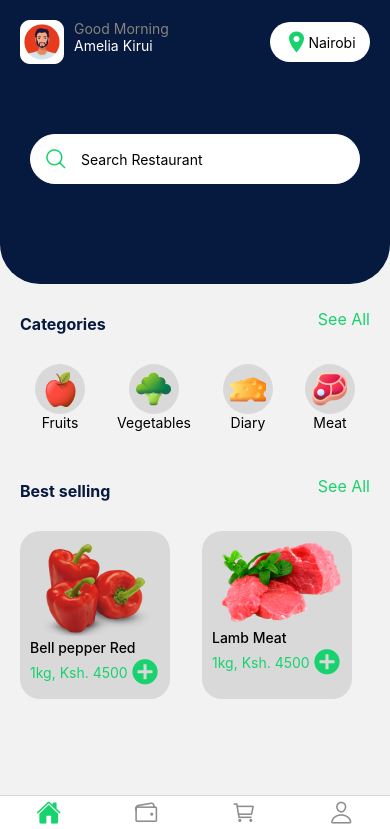
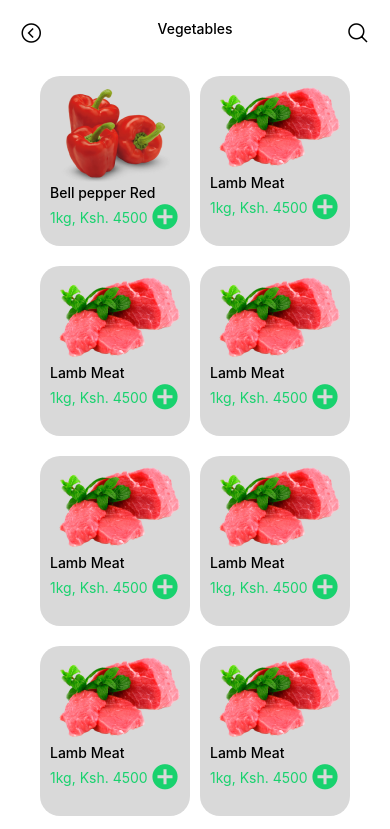
Before and after one commit to kikapu-DEV/KikapuApp, a React Native app: screen /categoryItems in a window 390 px wide. Shown: the top 829 px of the page. Built offline with nearby package versions, Linux system fonts and the light colour scheme.

Commit message:
Update: category list screen complete

```diff
--- a/App.js
+++ b/App.js
@@ -2,6 +2,7 @@ import { StatusBar } from "react-native";
 import { NavigationContainer } from "@react-navigation/native";
 import { createNativeStackNavigator } from "@react-navigation/native-stack";
 import {
+  CategoryItems,
   Login,
   Main,
   Onboarding,
@@ -123,6 +124,13 @@ export default function App() {
            headerShown: false
           }}
         />
+         <Stack.Screen
+          name="categoryItems"
+          component={CategoryItems}
+          options={{
+           headerShown: false
+          }}
+        />
       </Stack.Navigator>
     </NavigationContainer>
   );
--- a/components/BestSelling/BestSelling.jsx
+++ b/components/BestSelling/BestSelling.jsx
@@ -2,6 +2,7 @@ import { FlatList, Image, Text, TouchableOpacity, View } from "react-native"
 import styles from "./bestSelling.style"
 import { COLORS, SIZES, images } from "../../constants"
 import { Entypo } from '@expo/vector-icons';
+import RestItemCard from "../Cards/RestItemCard/RestItemCard";
 
 function BestSelling() {
     const data = [
@@ -25,19 +26,7 @@ function BestSelling() {
         keyExtractor={(item, index)=> index.toString()}
         contentContainerStyle={{columnGap: SIZES.xxLarge}}
         renderItem={({item})=>
-        <View style={styles.itemContainer}>
-            <View style={{alignItems: 'center'}}>
-                 <Image source={item.img}/>
-            </View>
-
-            <Text style={styles.title}>{item.title}</Text>
-            <View style={styles.qty}>
-                <Text style={styles.txt1}>{item.qty}kg, <Text>Ksh. {item.price}</Text></Text>
-                <TouchableOpacity>
-                <Entypo name="circle-with-plus" size={30} color={COLORS.secondary} />
-                </TouchableOpacity>
-            </View>
-        </View>
+        <RestItemCard img={item.img} title={item.title} qty={item.qty} price={item.price}/>
 
     }
         />
--- /dev/null
+++ b/components/Cards/RestItemCard/RIC.style.js
@@ -0,0 +1,25 @@
+import { StyleSheet } from "react-native";
+import { COLORS } from "../../../constants";
+
+const styles = StyleSheet.create({
+    itemContainer:{
+        backgroundColor: COLORS.grey,
+        width: 150,
+        height: 170,
+        padding: 10,
+        borderRadius: 20,
+      },
+      title:{
+        fontWeight: '500'
+      },
+      qty:{
+        flexDirection: 'row',
+        justifyContent: 'space-between',
+        alignItems: 'center'
+      },
+      txt1:{
+        color: COLORS.secondary
+      }
+})
+
+export default styles;
--- /dev/null
+++ b/components/Cards/RestItemCard/RestItemCard.jsx
@@ -0,0 +1,27 @@
+import React from "react";
+import { Image, Text, TouchableOpacity, View } from "react-native";
+import styles from "./RIC.style";
+import { Entypo } from "@expo/vector-icons";
+import { COLORS } from "../../../constants";
+
+function RestItemCard({img, title, qty, price}) {
+  return (
+    <View style={styles.itemContainer}>
+      <View style={{ alignItems: "center" }}>
+        <Image source={img} />
+      </View>
+
+      <Text style={styles.title}>{title}</Text>
+      <View style={styles.qty}>
+        <Text style={styles.txt1}>
+          {qty}kg, <Text>Ksh. {price}</Text>
+        </Text>
+        <TouchableOpacity onPress={()=>{}}>
+          <Entypo name="circle-with-plus" size={30} color={COLORS.secondary} />
+        </TouchableOpacity>
+      </View>
+    </View>
+  );
+}
+
+export default RestItemCard;
--- a/components/Header/categoryListHeader/CLHeader.jsx
+++ b/components/Header/categoryListHeader/CLHeader.jsx
@@ -1,11 +1,16 @@
-import { Text, View } from "react-native"
+import { Text, TouchableOpacity, View } from "react-native"
 import styles from "./CLHeader.style"
 import { Ionicons } from '@expo/vector-icons';
+import { useNavigation } from "@react-navigation/native";
 
 function CLHeader() {
+  const navigation = useNavigation()
   return (
     <View style={styles.container}>
-      <Ionicons name="chevron-back-circle-outline" size={24} color="black" />
+      <TouchableOpacity onPress={()=> navigation.navigate('Home')}>
+         <Ionicons name="chevron-back-circle-outline" size={24} color="black" />
+      </TouchableOpacity>
+
       <Text style={{fontWeight: '500'}}>Vegetables</Text>
       <Ionicons name="md-search-outline" size={24} color="black" />
     </View>
--- a/components/categories/Categories.jsx
+++ b/components/categories/Categories.jsx
@@ -1,11 +1,13 @@
 import { FlatList, Image, Text, TouchableOpacity, View } from "react-native"
 import styles from "./categories.style"
 import { SIZES, images } from "../../constants"
+import { useNavigation } from "@react-navigation/native"
 
 function Categories() {
+  const navigation = useNavigation();
   const data = [
-    {image: images.apple, title: 'Fruits'},
-    {image: images.vegetable, title: 'Vegetables'},
+    {image: images.apple, title: 'Fruits', },
+    {image: images.vegetable, title: 'Vegetables', screenName: 'categoryItems'},
     {image: images.cheese, title: 'Diary'},
     {image: images.meat, title: 'Meat'},
   ]
@@ -26,7 +28,7 @@ function Categories() {
         keyExtractor={(item, index)=> index.toString()}
         renderItem={({item})=>
         <View style={styles.itemMainContainer}>
-          <TouchableOpacity>
+          <TouchableOpacity onPress={() => navigation.navigate(item.screenName)}>
               <View style={styles.itemContainer}>
                   <Image source={item.image}/>
               </View>
--- a/components/index.js
+++ b/components/index.js
@@ -21,6 +21,8 @@ import RestHeader from "./Header/restHeader/RestHeader";
 import Search from "./search/Search";
 import Categories from "./categories/Categories";
 import BestSelling from "./BestSelling/BestSelling";
+import CLHeader from "./Header/categoryListHeader/CLHeader";
+import RestItemCard from "./Cards/RestItemCard/RestItemCard";
 
 export {
     SemiCircle,
@@ -45,5 +47,7 @@ export {
     RestHeader,
     Search,
     Categories,
-    BestSelling
+    BestSelling,
+    CLHeader,
+    RestItemCard,
  };
--- a/screens/RestaurantScreens/RestaurantHome/RestHome.jsx
+++ b/screens/RestaurantScreens/RestaurantHome/RestHome.jsx
@@ -5,10 +5,11 @@ import {
   RestHeader,
   Search,
 } from "../../../components";
+import { COLORS } from "../../../constants";
 
 function RestHome() {
   return (
-    <View>
+    <View style={{height: '100%', backgroundColor: COLORS.whiteText}}>
       <RestHeader />
       <Search />
 
--- /dev/null
+++ b/screens/categoryItems/CategoryItems.jsx
@@ -0,0 +1,45 @@
+import { FlatList, Text, View } from "react-native";
+import styles from "./categoryItem.style";
+import { CLHeader, RestItemCard } from "../../components";
+import { SIZES, images } from "../../constants";
+
+function CategoryItems() {
+  const data = [
+    { img: images.hoho, title: "Bell pepper Red", qty: "1", price: "4500" },
+    { img: images.lambMeat, title: "Lamb Meat", qty: "1", price: "4500" },
+    { img: images.lambMeat, title: "Lamb Meat", qty: "1", price: "4500" },
+    { img: images.lambMeat, title: "Lamb Meat", qty: "1", price: "4500" },
+    { img: images.lambMeat, title: "Lamb Meat", qty: "1", price: "4500" },
+    { img: images.lambMeat, title: "Lamb Meat", qty: "1", price: "4500" },
+    { img: images.lambMeat, title: "Lamb Meat", qty: "1", price: "4500" },
+    { img: images.lambMeat, title: "Lamb Meat", qty: "1", price: "4500" },
+    { img: images.lambMeat, title: "Lamb Meat", qty: "1", price: "4500" },
+  ];
+  return (
+    <View style={styles.container}>
+      <CLHeader />
+      <View style={styles.listContainer}>
+        <FlatList
+          data={data}
+          keyExtractor={(item, index) => index.toString()}
+          numColumns={2}
+          contentContainerStyle={{ columnGap: SIZES.xxLarge }}
+          showsVerticalScrollIndicator={false}
+          renderItem={({ item }) => (
+            <View style={styles.itemsContainer}>
+                <RestItemCard
+              img={item.img}
+              title={item.title}
+              qty={item.qty}
+              price={item.price}
+            />
+            </View>
+
+          )}
+        />
+      </View>
+    </View>
+  );
+}
+
+export default CategoryItems;
--- /dev/null
+++ b/screens/categoryItems/categoryItem.style.js
@@ -0,0 +1,21 @@
+import { StyleSheet } from "react-native";
+import { COLORS, SIZES } from "../../constants";
+
+const styles = StyleSheet.create({
+  container: {
+    height: "100%",
+    backgroundColor: COLORS.whiteText,
+    padding: 20,
+  },
+  listContainer: {
+    justifyContent: "center",
+    alignItems: "center",
+    gap: 20,
+  },
+  itemsContainer: {
+    paddingHorizontal: 5,
+    paddingVertical: 10,
+  },
+});
+
+export default styles;
--- a/screens/index.js
+++ b/screens/index.js
@@ -19,6 +19,7 @@ import StudentCheckout from "./StudentScreens/checkout/StudentCheckout";
 // restaurant screens
 import RestMain from "./RestaurantScreens/restMain/RestMain";
 import RestHome from "./RestaurantScreens/RestaurantHome/RestHome";
+import CategoryItems from "./categoryItems/CategoryItems";
 
 export {
     Onboarding,
@@ -36,5 +37,6 @@ export {
     StudentProduct,
     StudentCheckout,
     RestMain,
-    RestHome
+    RestHome,
+    CategoryItems
 };
```
